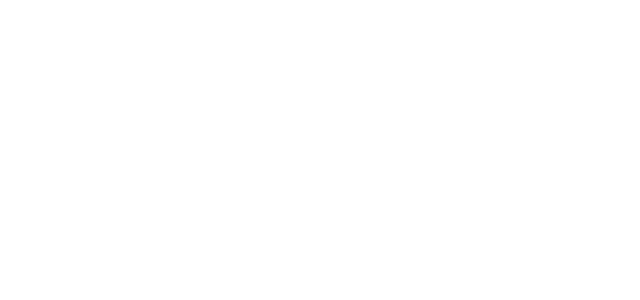
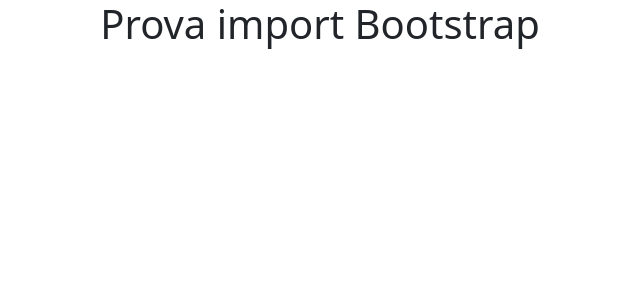
Before and after one commit to RobyLedda94/vite-comics, a Vue app: page / in a window 1280 px wide. Shown: the top 300 px of the page, without its empty margins (320-960 px from the left). Built offline with nearby package versions, Linux system fonts and the light colour scheme.

Commit message:
[UPD] creato file generals ed importato bootstap

```diff
--- a/src/App.vue
+++ b/src/App.vue
@@ -7,10 +7,10 @@
 
 <template lang="">
   <div>
-
+      <h1 class="text-center">Prova import Bootstrap</h1>
   </div>
 </template>
 
-<style lang="">
-
+<style lang="scss">
+  @use './styles/generals.scss'
 </style>
--- /dev/null
+++ b/src/styles/generals.scss
@@ -0,0 +1,2 @@
+// importo bootstrap
+@import "../node_modules/bootstrap/scss/bootstrap";
```
